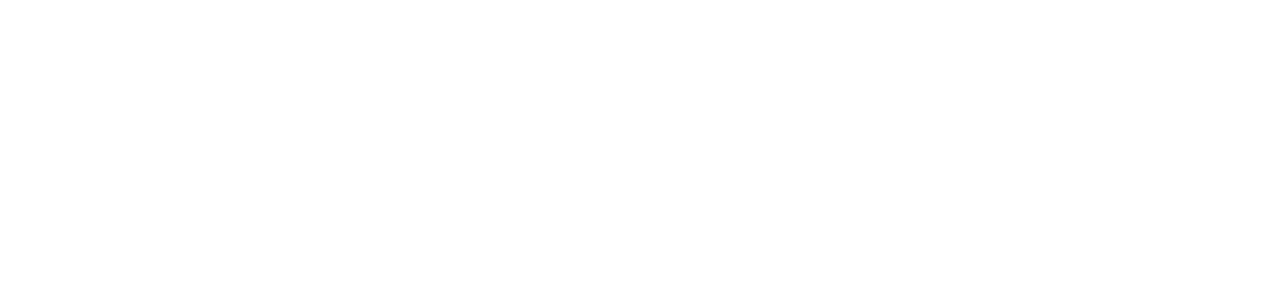
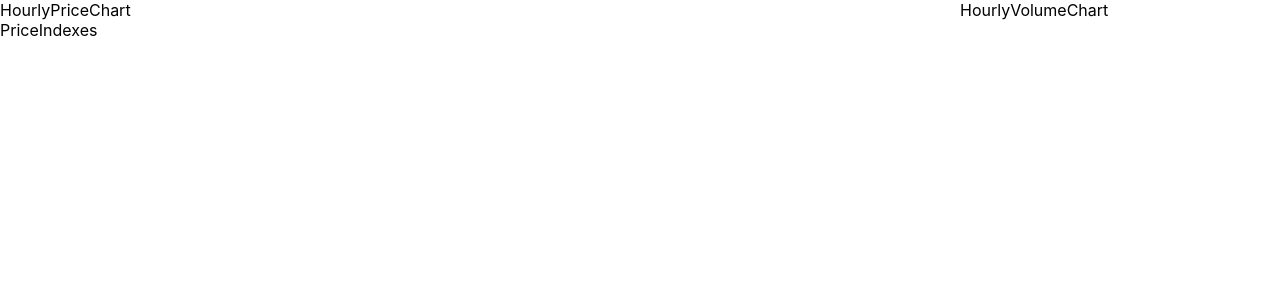
Before and after one commit to MaryamEsmaily/FrontendInterview-smartpath, a React (Create React App) app: page / in a window 1280 px wide. Shown: the top 300 px of the page. Built offline with nearby package versions, Linux system fonts and the light colour scheme.

Commit message:
create components

```diff
--- a/src/App.js
+++ b/src/App.js
@@ -1,5 +1,22 @@
+import { Grid } from "@mui/material";
+import HourlyPriceChart from "./container/HourlyPriceChart";
+import HourlyVolumeChart from "./container/HourlyVolumeChart";
+import PriceIndexes from "./container/PriceIndexes";
+
 function App() {
-  return <div className="App"></div>;
+  return (
+    <Grid container>
+      <Grid item xs={9}>
+        <HourlyPriceChart />
+      </Grid>
+      <Grid item xs={3}>
+        <HourlyVolumeChart />
+      </Grid>
+      <Grid item xs={12}>
+        <PriceIndexes />
+      </Grid>
+    </Grid>
+  );
 }
 
 export default App;
--- /dev/null
+++ b/src/container/HourlyPriceChart/index.jsx
@@ -0,0 +1,7 @@
+import React from "react";
+
+function HourlyPriceChart() {
+  return <div>HourlyPriceChart</div>;
+}
+
+export default HourlyPriceChart;
--- /dev/null
+++ b/src/container/HourlyVolumeChart/index.jsx
@@ -0,0 +1,7 @@
+import React from "react";
+
+function HourlyVolumeChart() {
+  return <div>HourlyVolumeChart</div>;
+}
+
+export default HourlyVolumeChart;
--- /dev/null
+++ b/src/container/PriceIndexes/index.jsx
@@ -0,0 +1,7 @@
+import React from "react";
+
+function PriceIndexes() {
+  return <div>PriceIndexes</div>;
+}
+
+export default PriceIndexes;
```
